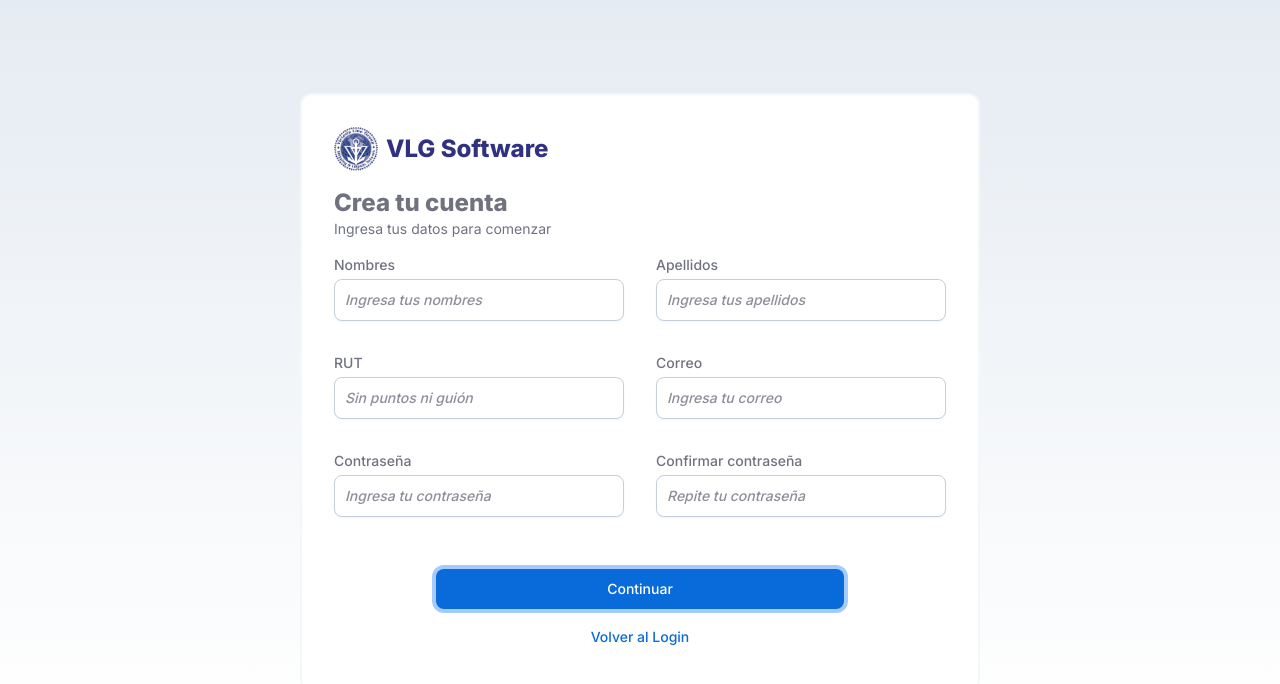
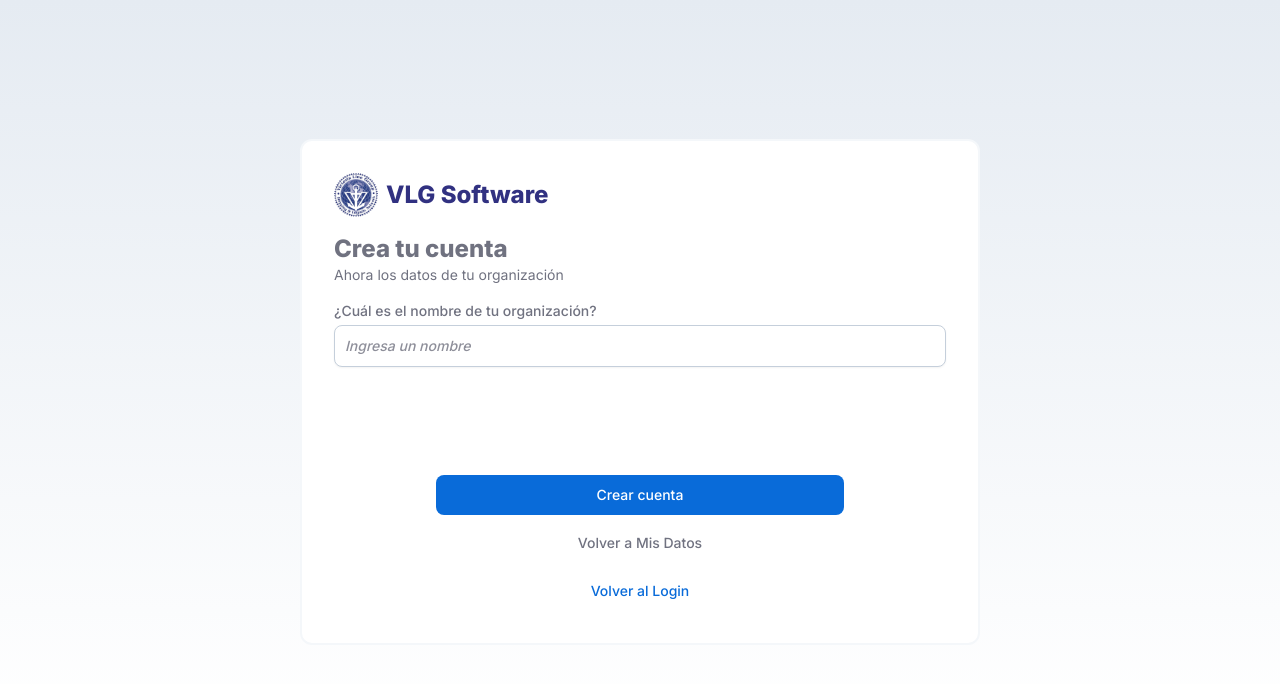
Before and after one commit to CesarAugusto316/vlg-software, a React (Vite) app: page /register in a window 1280 px wide. Both pictures are taken after typing "Sample", "Sample", "Sample", "name@example.com", "Sample123", "Sample123" into the empty fields and a click on the button "Continuar". Shown: the top 684 px of the page. Built offline with nearby package versions, Linux system fonts and the light colour scheme; no server answers.

Commit message:
✨ Add useSlides hook and implement onNextSlide and onPrevSlide functionality

```diff
--- a/src/app/auth/register/Step1.tsx
+++ b/src/app/auth/register/Step1.tsx
@@ -6,6 +6,7 @@ import { Formik, FormikHelpers, Form } from 'formik';
 import * as Yup from 'yup';
 import { UserAccount } from '../../../models/UserAccount';
 import { useVlgStore } from '../../../vlgStore/vlgStore';
+import { useSlides } from './useSlidesHook';
 
 
 interface FormValues extends Pick<UserAccount, (
@@ -42,11 +43,13 @@ const validationSchema = Yup.object<FormValues>({
 
 export const Step1: FC = () => {
   const setAccountRegistration = useVlgStore(state => state.setAccountRegistration);
+  const onNextSlide = useSlides(state => state.onNextSlide);
 
   const handleNextStep = (values: FormValues, actions: FormikHelpers<FormValues>) => {
     setAccountRegistration(values);
     actions.resetForm();
     actions.setSubmitting(false);
+    onNextSlide();
   };
 
   return (
@@ -127,7 +130,8 @@ export const Step1: FC = () => {
           <div className="flex flex-col gap-2 mt-5 w-2/3 mx-auto">
             <div>
               <button
-                type="submit"
+                // type="submit"
+                onClick={onNextSlide}
                 className="btn-primary"
               >
                 Continuar
--- a/src/app/auth/register/Step2.tsx
+++ b/src/app/auth/register/Step2.tsx
@@ -6,6 +6,7 @@ import { Formik, FormikHelpers, Form } from 'formik';
 import * as Yup from 'yup';
 import { UserAccount } from '../../../models/UserAccount';
 import { useVlgStore } from '../../../vlgStore/vlgStore';
+import { useSlides } from './useSlidesHook';
 
 
 type FormValues = Pick<UserAccount, 'organizationName'>
@@ -22,6 +23,7 @@ const validationSchema = Yup.object<FormValues>({
 export const Step2: FC = () => {
   const accountRegistration = useVlgStore(state => state.accountRegistration);
   const setAccountRegistration = useVlgStore(state => state.setAccountRegistration);
+  const onPrevSlide = useSlides(state => state.onPrevSlide);
 
 
   const handleCreateAccount = (values: FormValues, actions: FormikHelpers<FormValues>) => {
@@ -72,7 +74,7 @@ export const Step2: FC = () => {
             </li>
 
             <li>
-              <Link className="btn-light-no-border" to="/login">Volver a Mis Datos</Link>
+              <button onClick={onPrevSlide} className="btn-light-no-border">Volver a Mis Datos</button>
             </li>
 
             <li>
```
